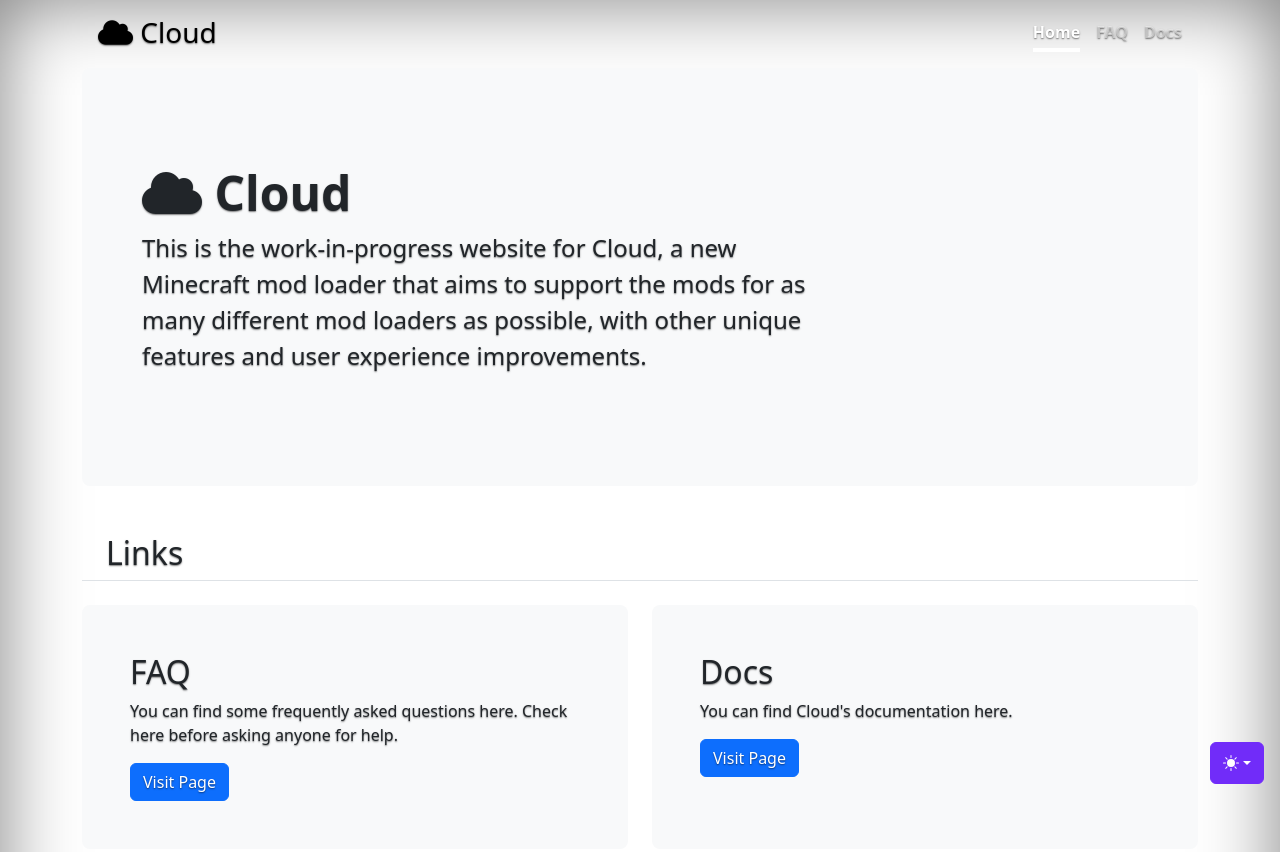
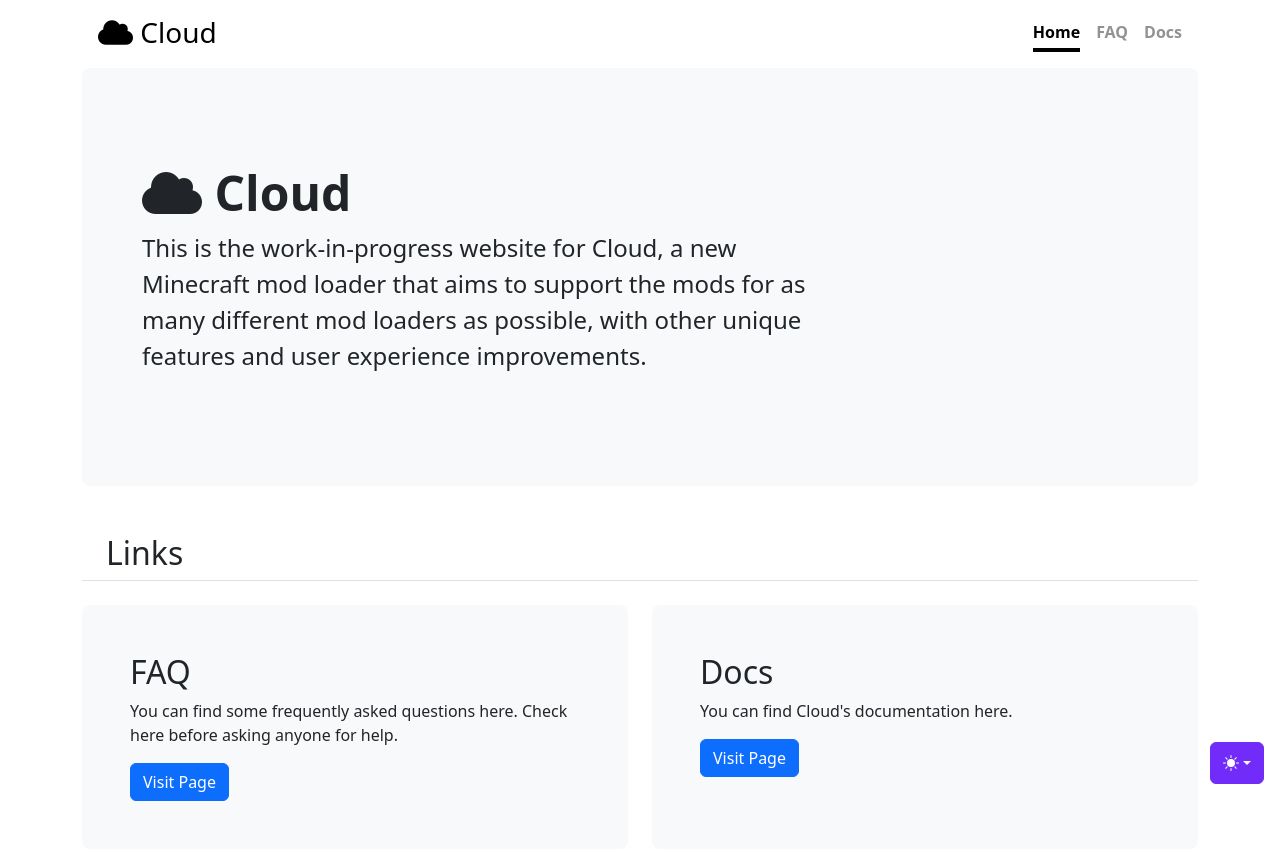
Before and after one commit to CloudLoaderMC/CloudWebsite, a plain HTML site: page index.html in a window 1280 px wide. Shown: the top 852 px of the page. Drawn offline with nearby package versions, Linux system fonts and the light colour scheme.

Commit message:
Fixed a link as well as light mode.

```diff
--- a/css/main.css
+++ b/css/main.css
@@ -2,8 +2,11 @@
  * Base structure
  */
 
-body {
+html {
   min-height: 100vh;
+}
+
+html[data-bs-theme=dark] {
   text-shadow: 0 0.05rem 0.1rem rgba(0, 0, 0, 0.5);
   box-shadow: inset 0 0 5rem rgba(0, 0, 0, 0.5);
 }
@@ -25,13 +28,13 @@
  */
 
 .nav-masthead .nav-link {
-  color: rgba(255, 255, 255, 0.5);
+  color: var(--bs-tertiary-color);
   border-bottom: 0.25rem solid transparent;
 }
 
 .nav-masthead .nav-link:hover,
 .nav-masthead .nav-link:focus {
-  border-bottom-color: rgba(255, 255, 255, 0.25);
+  border-bottom-color: var(--bs-tertiary-color);
 }
 
 .nav-masthead .nav-link + .nav-link {
@@ -39,8 +42,8 @@
 }
 
 .nav-masthead .active {
-  color: #fff;
-  border-bottom-color: #fff;
+  color: var(--bs-emphasis-color);
+  border-bottom-color: var(--bs-emphasis-color);
 }
 
 .bd-placeholder-img {
--- a/index.html
+++ b/index.html
@@ -136,7 +136,7 @@
               <a
                 class="nav-link fw-bold py-1 px-0 active"
                 aria-current="page"
-                href="/"
+                href="https://cloudloader.org/"
                 >Home</a
               >
               <a
```
Also changed, not shown: 404.html (+5 -1 lines).
